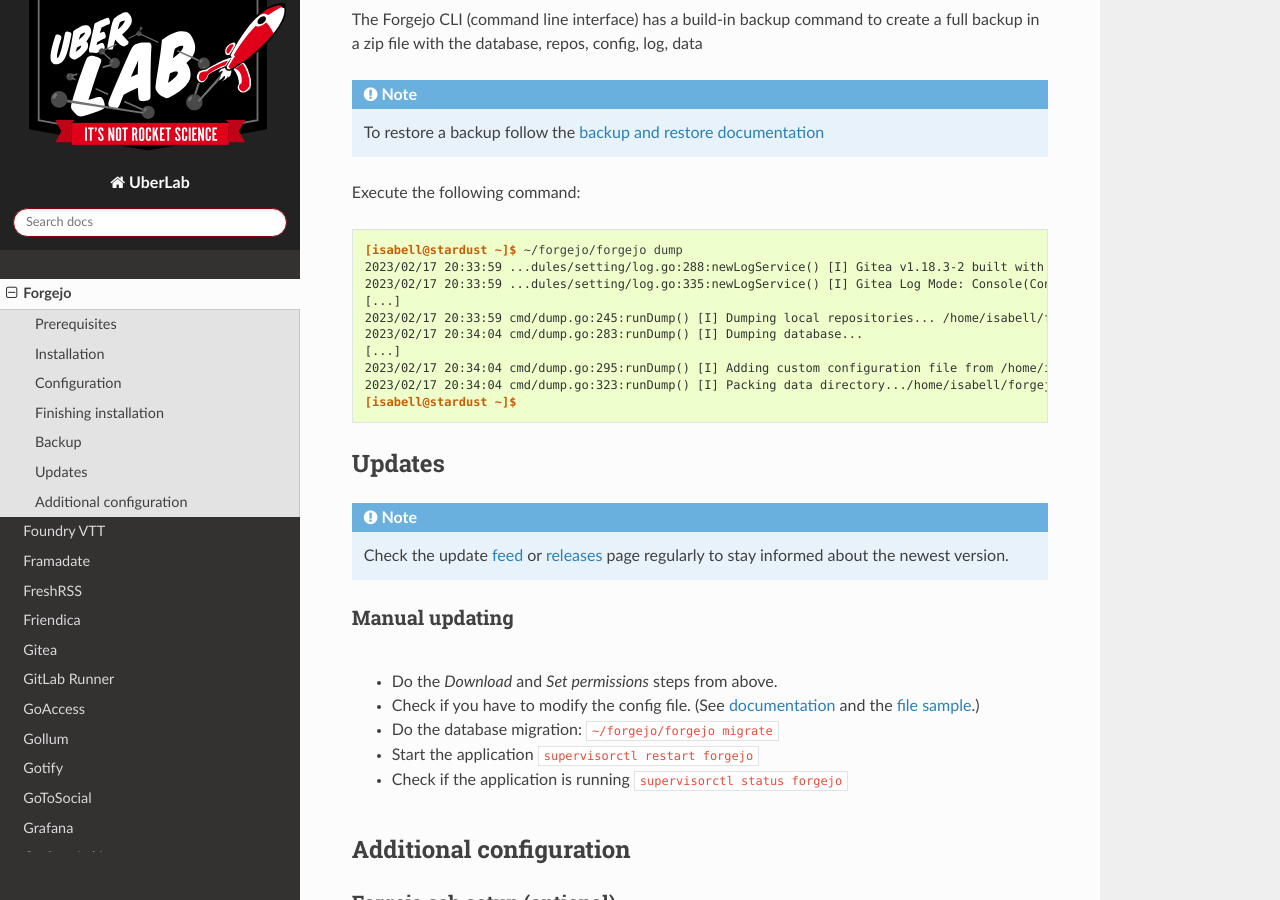
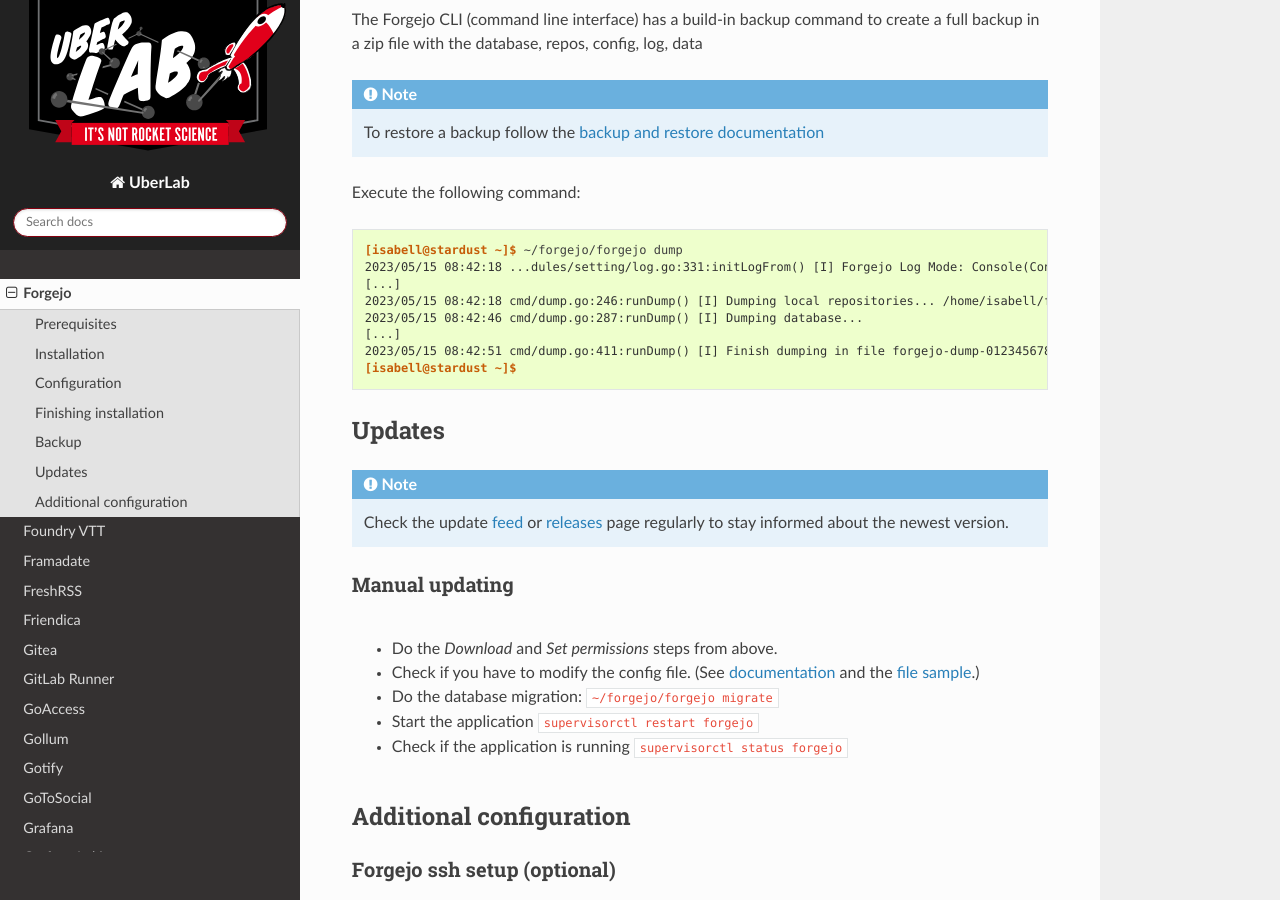
Before and after one commit to Uberspace/lab, a Sphinx documentation site: the page built from source/guide_forgejo.rst, in a window 1280 px wide and 900 px high, scrolled down 5488 px. Built offline with Sphinx 7.4.7 and the Read the Docs theme 2.0.0, drawn with Linux system fonts in a browser that asks for light colours; some of the changed text lies outside the part shown.

Commit message:
[forgejo]  update to 1.19.3-0, Uberspace 7.15.1 (#1530)
Co-authored-by: Rychart Redwerkz <redwerkz@noreply.codeberg.org>

```diff
--- a/source/guide_forgejo.rst
+++ b/source/guide_forgejo.rst
@@ -62,13 +62,13 @@
 .. code-block:: console
 
   [isabell@stardust ~]$ mkdir ~/forgejo
-  [isabell@stardust ~]$ wget -O ~/forgejo/forgejo-1.18.3-2 https://codeberg.org/attachments/fd085cac-e462-413c-ab01-a1f36f6c1d24
+  [isabell@stardust ~]$ wget -O ~/forgejo/forgejo-1.19.3-0 https://codeberg.org/forgejo/forgejo/releases/download/v1.19.3-0/forgejo-1.19.3-0-linux-amd64
   [...]
-  Saving to: ‘/home/isabell/forgejo/forgejo-1.18.3-2’
+  Saving to: ‘/home/isabell/forgejo/forgejo-1.19.3-0’
 
-  100%[=======================================================>] 118,374,216 74.2MB/s   in 1.5s
+  100%[=======================================================>] 127,741,704 77.5MB/s   in 1.6s
 
-  2023-02-17 19:38:27 (74.2 MB/s) - ‘/home/isabell/forgejo/forgejo-1.18.3-2’ saved [118374216/118374216]
+  2023-05-15 08:29:40 (77.5 MB/s) - ‘forgejo-1.19.3-0-linux-amd64’ saved [127741704/127741704]
 
   [isabell@stardust ~]$
 
@@ -80,8 +80,8 @@
 
 .. code-block:: console
 
-  [isabell@stardust ~]$ chmod u+x ~/forgejo/forgejo-1.18.3-2
-  [isabell@stardust ~]$ ln -fs ~/forgejo/forgejo-1.18.3-2 ~/forgejo/forgejo
+  [isabell@stardust ~]$ chmod u+x ~/forgejo/forgejo-1.19.3-0
+  [isabell@stardust ~]$ ln -fs ~/forgejo/forgejo-1.19.3-0 ~/forgejo/forgejo
   [isabell@stardust ~]$
 
 
@@ -230,14 +230,12 @@
 ::
 
   [isabell@stardust ~]$ ~/forgejo/forgejo dump
-  2023/02/17 20:33:59 ...dules/setting/log.go:288:newLogService() [I] Gitea v1.18.3-2 built with GNU Make 4.1, go1.19.6 : bindata, sqlite, sqlite_unlock_notify
-  2023/02/17 20:33:59 ...dules/setting/log.go:335:newLogService() [I] Gitea Log Mode: Console(Console:info)
+  2023/05/15 08:42:18 ...dules/setting/log.go:331:initLogFrom() [I] Forgejo Log Mode: Console(Console:info)
   [...]
-  2023/02/17 20:33:59 cmd/dump.go:245:runDump() [I] Dumping local repositories... /home/isabell/forgejo/data/forgejo-repositories
-  2023/02/17 20:34:04 cmd/dump.go:283:runDump() [I] Dumping database...
+  2023/05/15 08:42:18 cmd/dump.go:246:runDump() [I] Dumping local repositories... /home/isabell/forgejo/data/forgejo-repositories
+  2023/05/15 08:42:46 cmd/dump.go:287:runDump() [I] Dumping database...
   [...]
-  2023/02/17 20:34:04 cmd/dump.go:295:runDump() [I] Adding custom configuration file from /home/isabell/forgejo/custom/conf/app.ini
-  2023/02/17 20:34:04 cmd/dump.go:323:runDump() [I] Packing data directory.../home/isabell/forgejo/data
+  2023/05/15 08:42:51 cmd/dump.go:411:runDump() [I] Finish dumping in file forgejo-dump-0123456789.zip
   [isabell@stardust ~]$
 
 Updates
@@ -339,6 +337,6 @@
 
 ----
 
-Tested with Forgejo 1.18.3-2, Uberspace 7.15.0
+Tested with Forgejo 1.19.3-0, Uberspace 7.15.1
 
 .. author_list::
```
Also changed, not shown: other parts of source/guide_forgejo.rst (+1 -1 lines).
